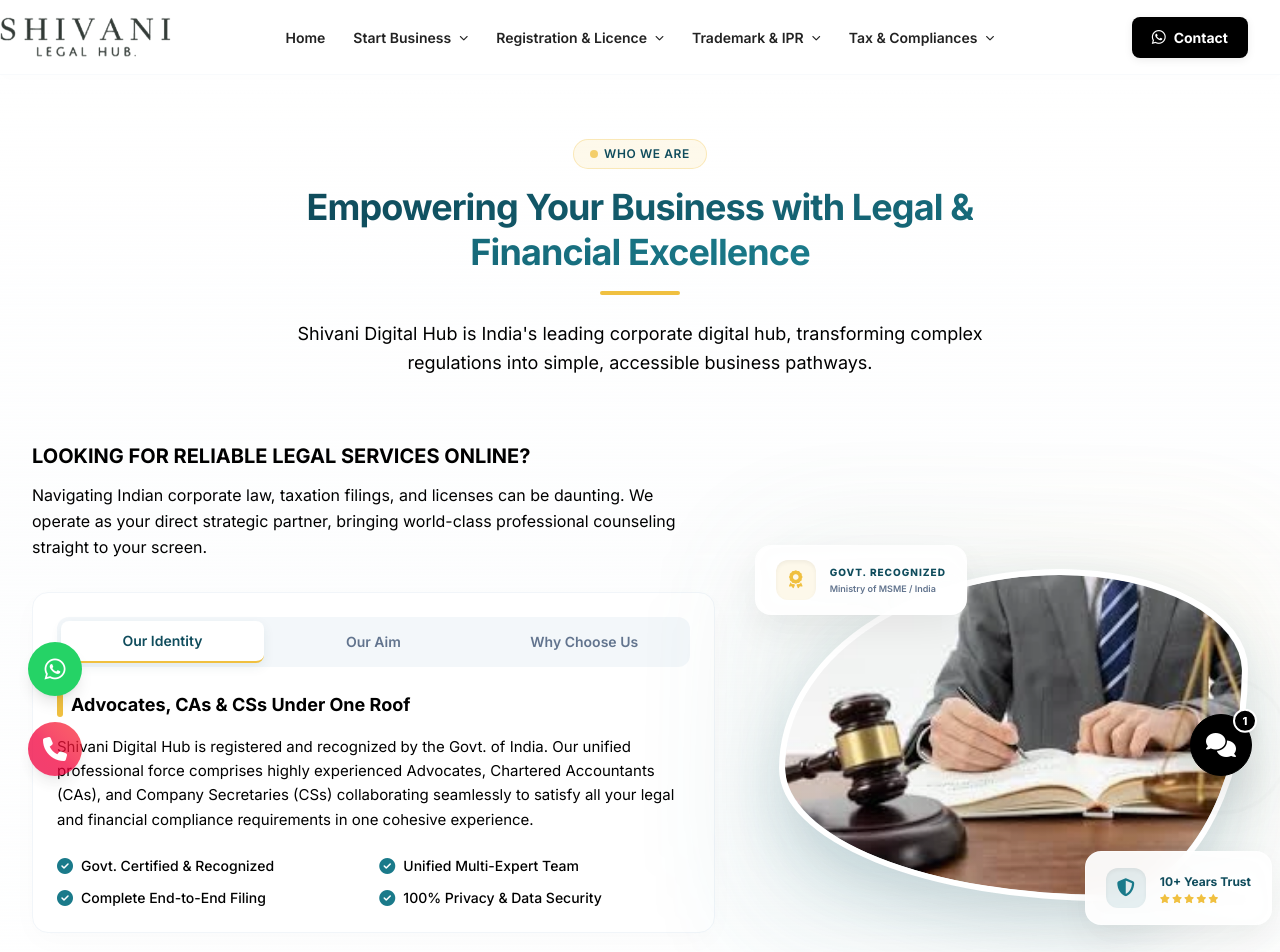
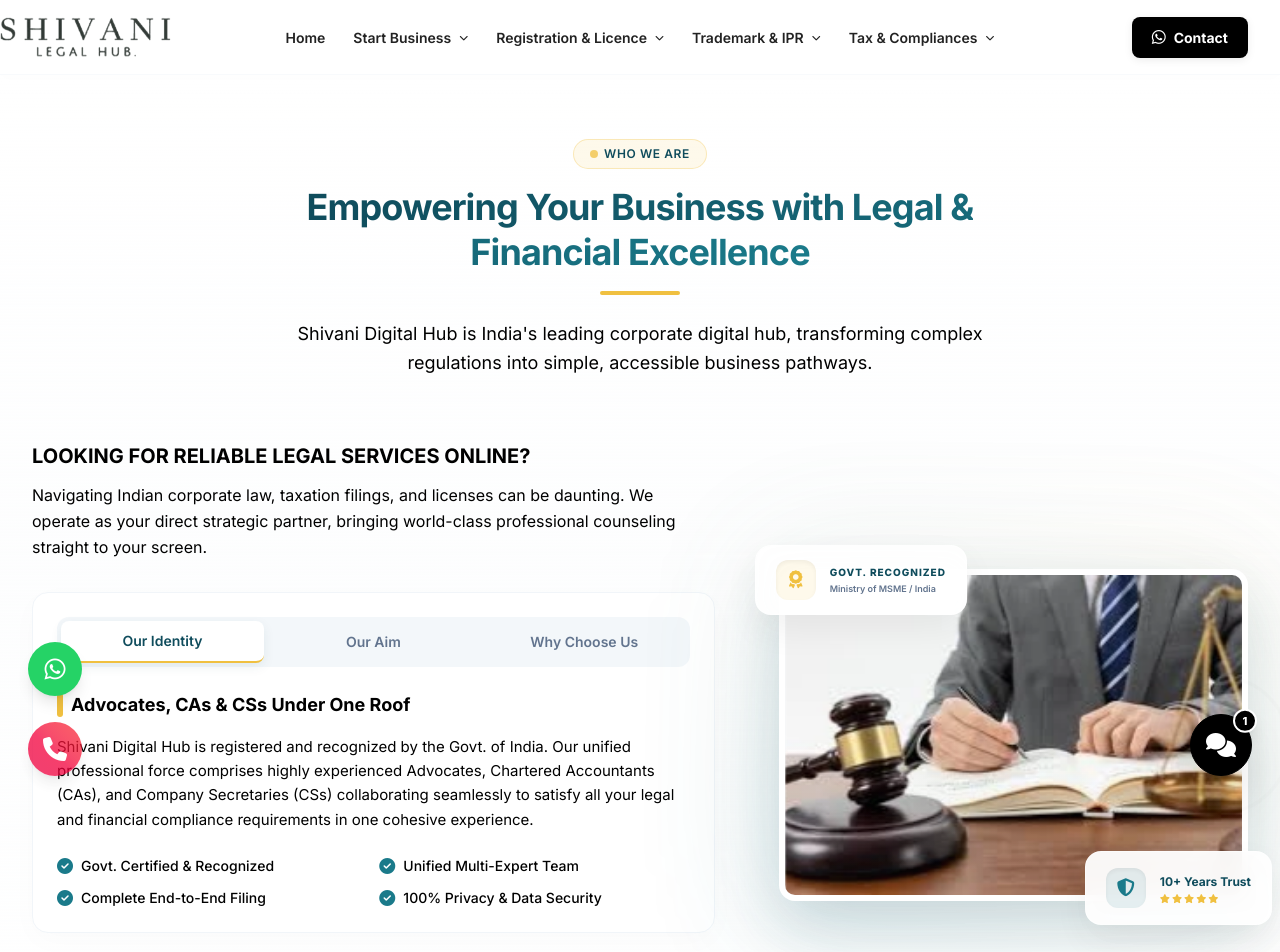
Before and after one commit to bhumikesh2628/shivani-digital-hub, a React (Vite) app in the folder frontend-react/: page /about in a window 1280 px wide. Shown: the top 952 px of the page. Built offline with nearby package versions, Linux system fonts and the light colour scheme.

Commit message:
style: remove organic shape, restore standard rounded image frame on About page

```diff
--- a/frontend-react/src/components/About.jsx
+++ b/frontend-react/src/components/About.jsx
@@ -218,17 +218,13 @@
             {/* Graphic Container */}
             <div className="relative mx-auto max-w-[480px] lg:max-w-full">
 
-              {/* Premium Layered Frame with Organic Blob Shape */}
-              <div
-                className="relative overflow-hidden border-[6px] border-white shadow-[0_25px_60px_rgba(15,76,92,0.18)] bg-slate-50 group transition-all duration-500"
-                style={{ borderRadius: '60% 40% 30% 70% / 60% 30% 70% 40%' }}
-              >
+              {/* Premium Layered Frame */}
+              <div className="relative overflow-hidden rounded-2xl border-[6px] border-white shadow-[0_25px_60px_rgba(15,76,92,0.18)] bg-slate-50 group transition-all duration-500">
                 <img
                   src={tabImages[activeTab] || '/about-us.webp'}
                   alt="Shivani Digital Hub Legal &amp; Financial Advisory Team"
                   key={activeTab}
                   className="w-full h-[240px] sm:h-[320px] object-cover transform group-hover:scale-[1.03] transition-all duration-700 ease-out block animate-fade-in"
-                  style={{ borderRadius: '60% 40% 30% 70% / 60% 30% 70% 40%' }}
                 />
 
                 {/* Subtle Image Overlay */}
```
